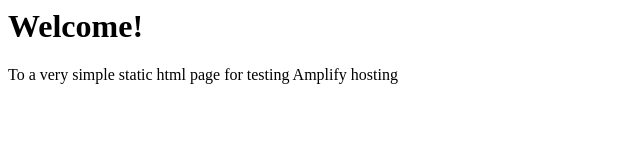
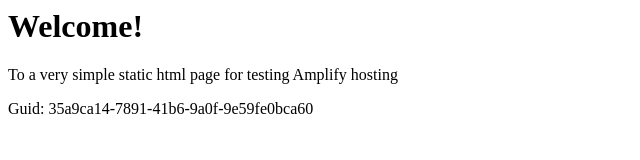
Before and after one commit to aws-aemilia-sfo/Github-PR-Commit-Integration-Test-DoNotTouch-GitHubAutoBuildCanaryTest-v1-preprod-us-west-1, a website: page src/index.html in a window 1280 px wide. Shown: the whole page, without its empty margins (0-640 px from the left). Drawn offline with Linux system fonts and the light colour scheme.

Commit message:
commit from integ tests

```diff
--- a/src/index.html
+++ b/src/index.html
@@ -1,3 +1,5 @@
+
+
 <html lang="en">
 
 <head>
@@ -10,6 +12,6 @@
 <body>
     <h1>Welcome!</h1>
     <p>To a very simple static html page for testing Amplify hosting</p>
-</body>
+    <p>Guid: 35a9ca14-7891-41b6-9a0f-9e59fe0bca60</p></body>
 
 </html>
```
